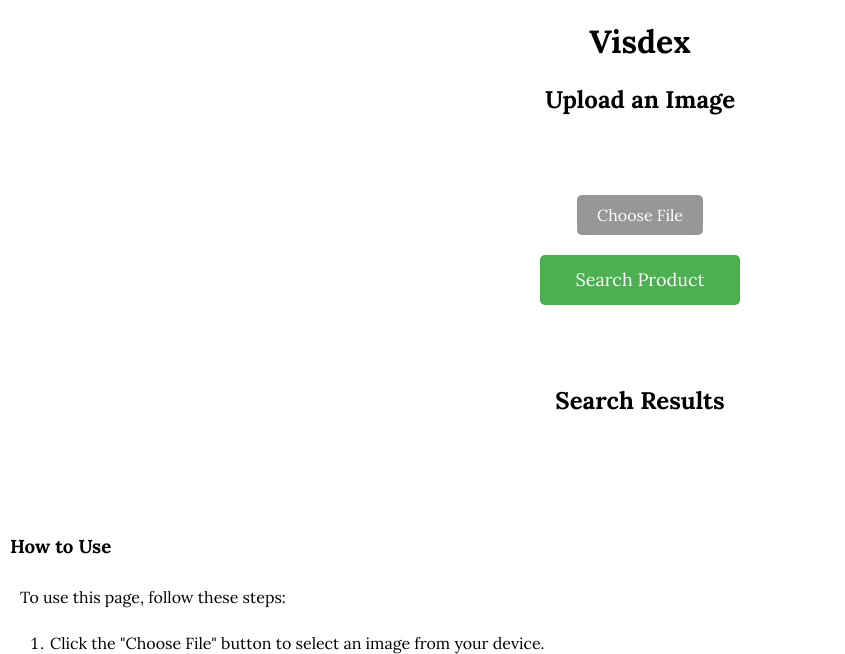
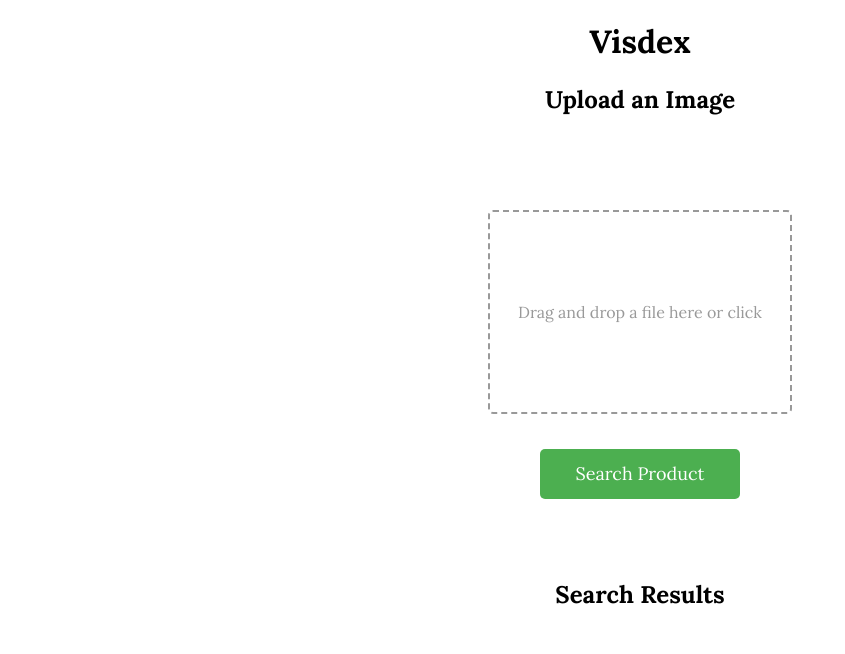
Before and after one commit to don-lim/visdex-demo, a Flask app: page / in a window 1280 px wide. Shown: the top 654 px of the page, without its empty margins (0-845 px from the left). Run offline with Flask 3, Linux system fonts and the light colour scheme.

Commit message:
added dropbox

```diff
--- a/public/js/script.js
+++ b/public/js/script.js
@@ -6,6 +6,37 @@
     const uploadResultsTitle = document.querySelector("#upload-results-title");
     const searchResults = document.querySelector("#search-results");
     const loadingElement = document.querySelector("#loading");
+
+    // Get the drop zone element
+    const dropzone = document.querySelector("#dropzone");
+
+    // Add event listeners for drag and drop events
+    dropzone.addEventListener("dragover", function (event) {
+        event.preventDefault();
+        dropzone.classList.add("dragging");
+    });
+
+    dropzone.addEventListener("dragleave", function () {
+        dropzone.classList.remove("dragging");
+    });
+
+    dropzone.addEventListener("drop", function (event) {
+        event.preventDefault();
+        dropzone.classList.remove("dragging");
+
+        // Get the dropped files
+        const files = event.dataTransfer.files;
+
+        // If a file was dropped, trigger the file input's change event
+        if (files.length) {
+            fileInput.files = files;
+            fileInput.dispatchEvent(new Event("change"));
+        }
+    });
+
+    dropzone.addEventListener("click", function () {
+        fileInput.click();
+    });
 
     // Function to display search results
 /*    function displaySearchResults(results) {
--- a/templates/index.html
+++ b/templates/index.html
@@ -119,6 +119,25 @@
             padding: 0; /* Remove padding */
         }
 
+        .dropzone {
+            width: 300px;
+            height: 200px;
+            border: 2px dashed #999;
+            border-radius: 5px;
+            display: flex;
+            justify-content: center;
+            align-items: center;
+            text-align: center;
+            margin: 15px auto; /* Center the dropzone horizontally */
+            cursor: pointer;
+            color: #999;
+        }
+
+        .dropzone.dragging {
+            border-color: #4CAF50;
+            color: #4CAF50;
+        }
+
     </style>
 </head>
 <body>
@@ -127,8 +146,9 @@
     <h2>Upload an Image</h2>
     <br><br><br>
     <form action="/upload" method="POST" enctype="multipart/form-data">
+        <div class="dropzone" id="dropzone">Drag and drop a file here or click</div>
         <input type="file" name="image" accept="image/*" required id="file-input">
-        <label for="file-input" class="file-label">Choose File</label>
+        <!--label for="file-input" class="file-label">Choose File</label-->
         <!-- Display uploaded image here -->
         <div id="upload-results-title" style="display:none">
             <h2>Uploaded Image</h2>
```
Also changed, not shown: data/uploads/109886728720044389444787566296600423971627402928323860334.png (added), data/uploads/304173827714051379121184351787058074561809737382774622798.png (added), data/uploads/372488541088904453187118757788329807792508043957330889168.png (added), data/uploads/442534019207062951134049693523485374874046840718072946434.png (added), data/uploads/4678837408823200212244886102609675415068465601735791276.jpg (added), data/uploads/592012846104817144273537990452796281705267963122169786594.jpg (added), data/uploads/96241212410692373554486593502459507002843373773551151501.png (added).
